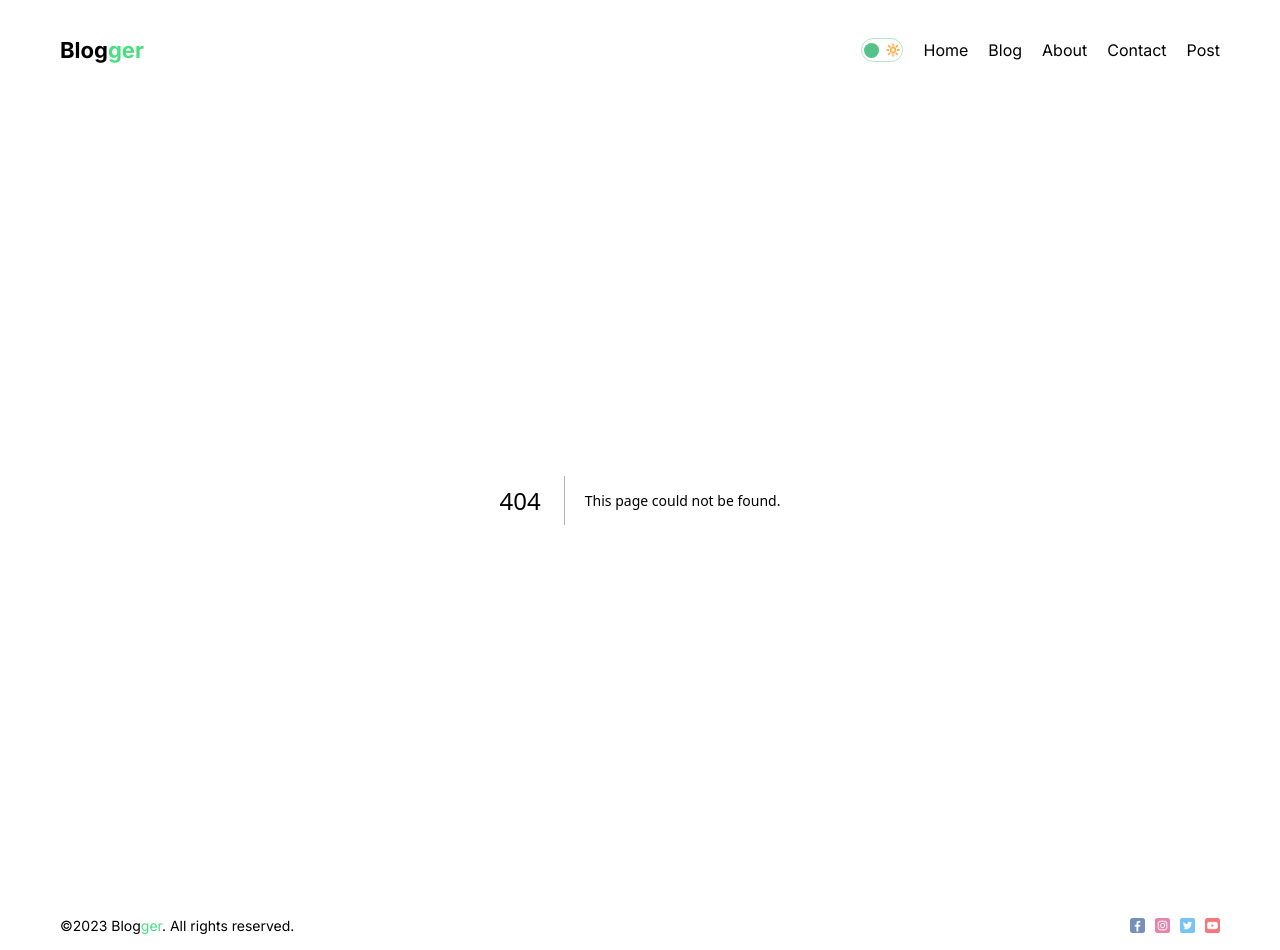
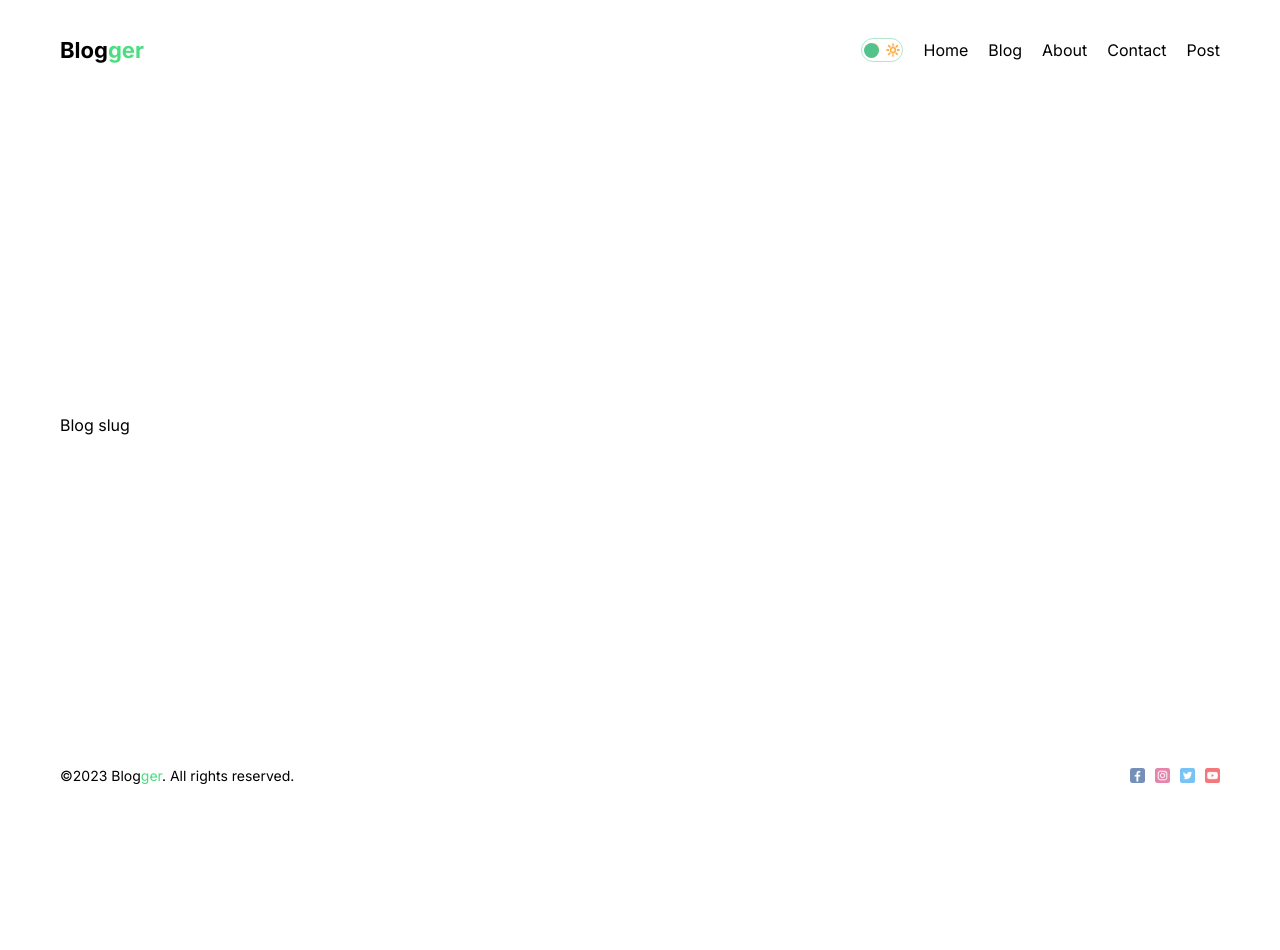
Before and after one commit to ZAIN-BUKHARI/blog-sit-client, a Next.js app: page /blog/1 in a window 1280 px wide. Before the commit this address had no page. After the commit the page ends 800 px from the top, so only its background shows below. Built offline with nearby package versions, Linux system fonts and the light colour scheme.

Commit message:
3rd admin done

```diff
--- /dev/null
+++ b/app/blog/[slug]/page.jsx
@@ -0,0 +1,9 @@
+import React from 'react'
+
+const Blog = () => {
+  return (
+    <div>Blog slug</div>
+  )
+}
+
+export default Blog
```
